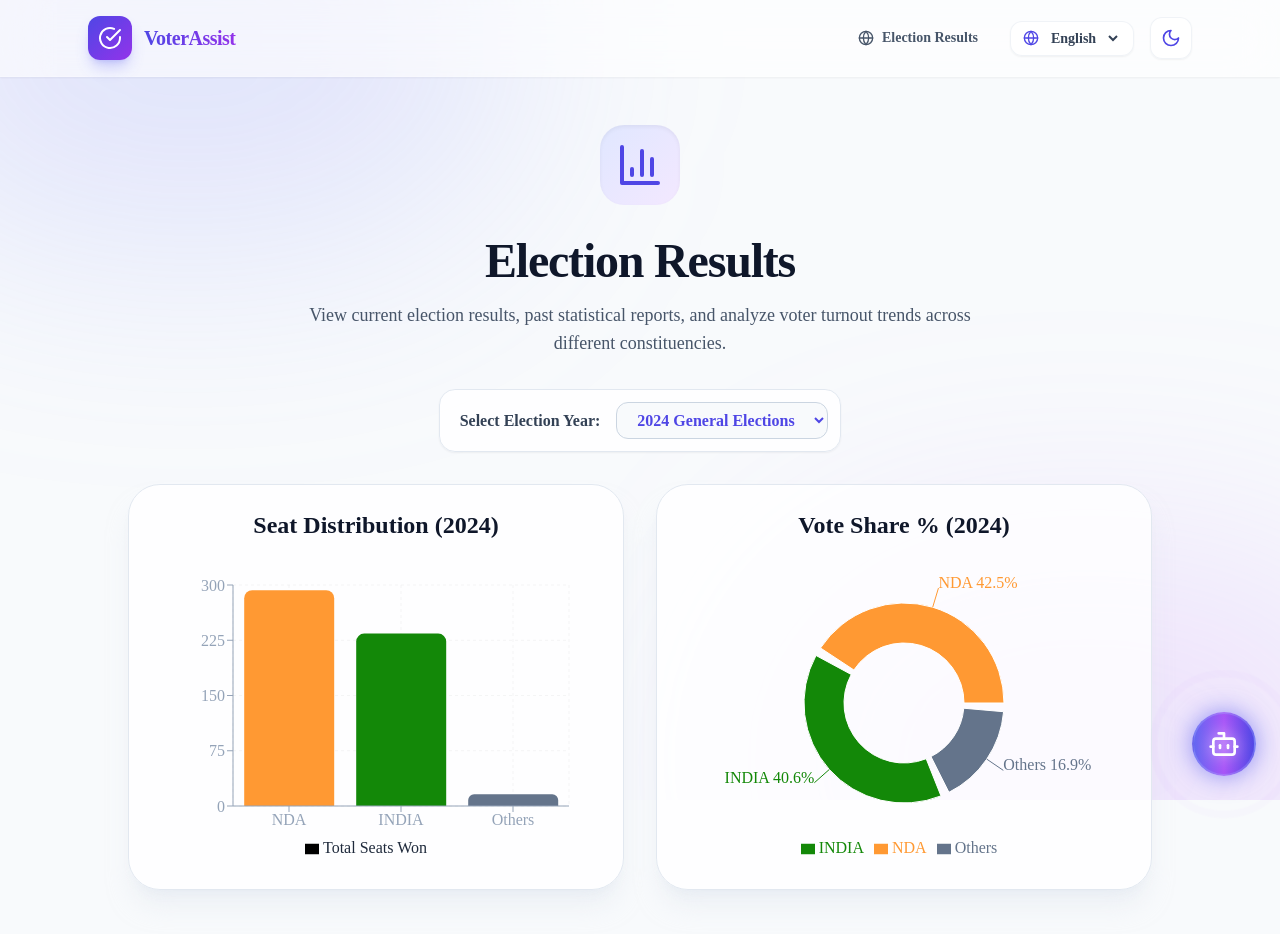
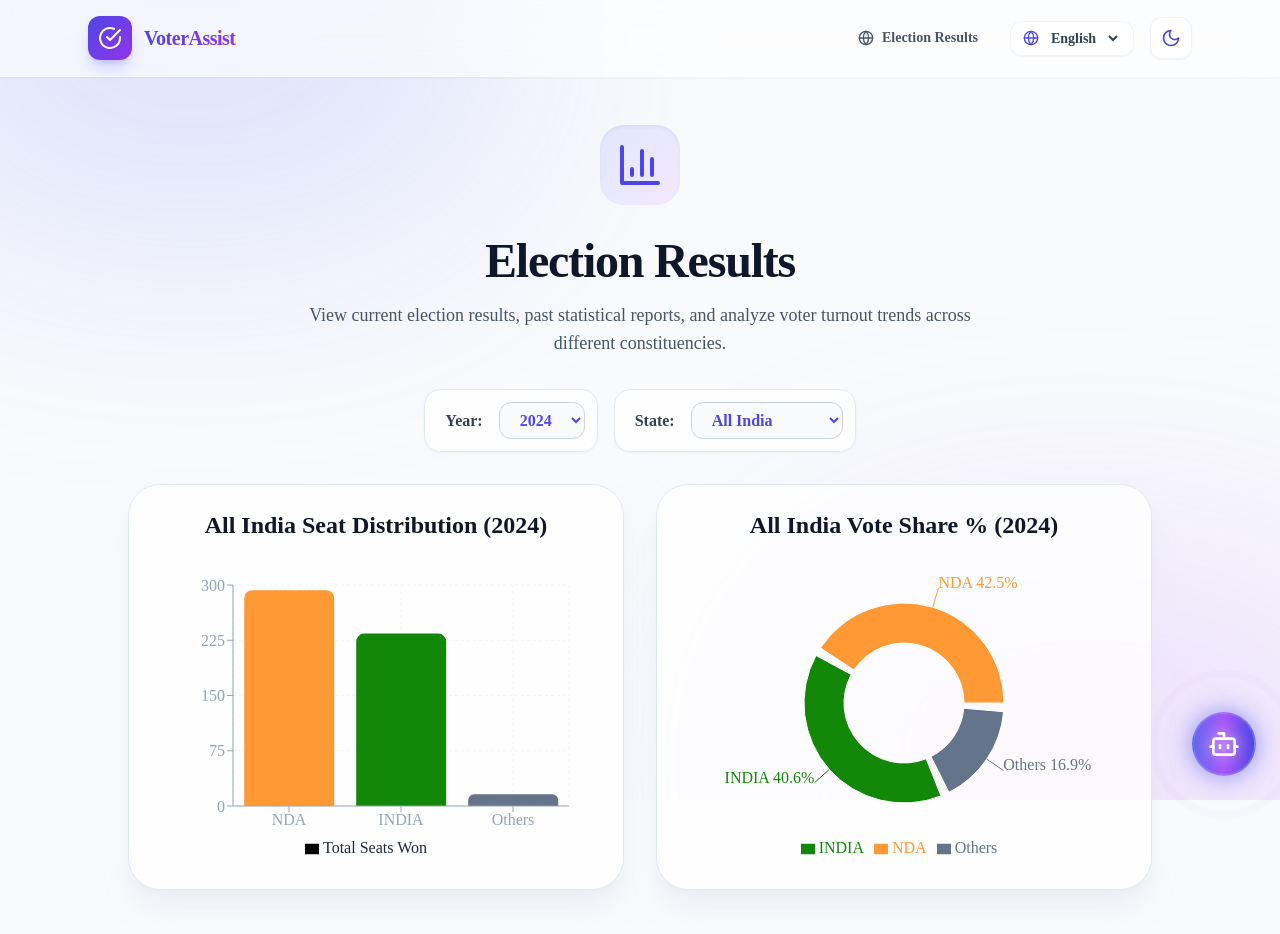
Before and after one commit to Siddi-Venkatesh/Election-Assistant, a React (Vite) app: page /results in a window 1280 px wide. Shown: the top 934 px of the page. Built offline with nearby package versions, Linux system fonts and the light colour scheme.

Commit message:
Add State dropdown to Election Results

```diff
--- a/src/pages/ElectionResults.jsx
+++ b/src/pages/ElectionResults.jsx
@@ -4,43 +4,30 @@ import { BarChart3 } from 'lucide-react';
 import { useTranslation } from 'react-i18next';
 import { BarChart, Bar, XAxis, YAxis, CartesianGrid, Tooltip, Legend, ResponsiveContainer, PieChart, Pie, Cell } from 'recharts';
 
-// Mock Data for different years
+// Mock Data for different years and states
+const STATES = ['All India', 'Uttar Pradesh', 'Maharashtra', 'West Bengal', 'Tamil Nadu'];
+
 const electionData = {
   '2024': {
-    seats: [
-      { party: 'NDA', seats: 293 },
-      { party: 'INDIA', seats: 234 },
-      { party: 'Others', seats: 16 }
-    ],
-    voteShare: [
-      { name: 'NDA', value: 42.5 },
-      { name: 'INDIA', value: 40.6 },
-      { name: 'Others', value: 16.9 }
-    ]
+    'All India': { seats: [{party: 'NDA', seats: 293}, {party: 'INDIA', seats: 234}, {party: 'Others', seats: 16}], voteShare: [{name: 'NDA', value: 42.5}, {name: 'INDIA', value: 40.6}, {name: 'Others', value: 16.9}] },
+    'Uttar Pradesh': { seats: [{party: 'NDA', seats: 36}, {party: 'INDIA', seats: 43}, {party: 'Others', seats: 1}], voteShare: [{name: 'NDA', value: 41.4}, {name: 'INDIA', value: 43.3}, {name: 'Others', value: 15.3}] },
+    'Maharashtra': { seats: [{party: 'NDA', seats: 17}, {party: 'INDIA', seats: 30}, {party: 'Others', seats: 1}], voteShare: [{name: 'NDA', value: 43.6}, {name: 'INDIA', value: 43.7}, {name: 'Others', value: 12.7}] },
+    'West Bengal': { seats: [{party: 'NDA', seats: 12}, {party: 'INDIA', seats: 29}, {party: 'Others', seats: 1}], voteShare: [{name: 'NDA', value: 38.7}, {name: 'INDIA', value: 45.8}, {name: 'Others', value: 15.5}] },
+    'Tamil Nadu': { seats: [{party: 'NDA', seats: 0}, {party: 'INDIA', seats: 39}, {party: 'Others', seats: 0}], voteShare: [{name: 'NDA', value: 11.3}, {name: 'INDIA', value: 46.9}, {name: 'Others', value: 41.8}] }
   },
   '2019': {
-    seats: [
-      { party: 'NDA', seats: 353 },
-      { party: 'UPA', seats: 91 },
-      { party: 'Others', seats: 98 }
-    ],
-    voteShare: [
-      { name: 'NDA', value: 45.0 },
-      { name: 'UPA', value: 26.0 },
-      { name: 'Others', value: 29.0 }
-    ]
+    'All India': { seats: [{party: 'NDA', seats: 353}, {party: 'UPA', seats: 91}, {party: 'Others', seats: 98}], voteShare: [{name: 'NDA', value: 45.0}, {name: 'UPA', value: 26.0}, {name: 'Others', value: 29.0}] },
+    'Uttar Pradesh': { seats: [{party: 'NDA', seats: 64}, {party: 'UPA', seats: 1}, {party: 'Others', seats: 15}], voteShare: [{name: 'NDA', value: 50.8}, {name: 'UPA', value: 6.4}, {name: 'Others', value: 42.8}] },
+    'Maharashtra': { seats: [{party: 'NDA', seats: 41}, {party: 'UPA', seats: 5}, {party: 'Others', seats: 2}], voteShare: [{name: 'NDA', value: 51.3}, {name: 'UPA', value: 32.1}, {name: 'Others', value: 16.6}] },
+    'West Bengal': { seats: [{party: 'NDA', seats: 18}, {party: 'UPA', seats: 2}, {party: 'Others', seats: 22}], voteShare: [{name: 'NDA', value: 40.6}, {name: 'UPA', value: 5.7}, {name: 'Others', value: 53.7}] },
+    'Tamil Nadu': { seats: [{party: 'NDA', seats: 1}, {party: 'UPA', seats: 38}, {party: 'Others', seats: 0}], voteShare: [{name: 'NDA', value: 18.5}, {name: 'UPA', value: 53.3}, {name: 'Others', value: 28.2}] }
   },
   '2014': {
-    seats: [
-      { party: 'NDA', seats: 336 },
-      { party: 'UPA', seats: 60 },
-      { party: 'Others', seats: 147 }
-    ],
-    voteShare: [
-      { name: 'NDA', value: 38.5 },
-      { name: 'UPA', value: 23.0 },
-      { name: 'Others', value: 38.5 }
-    ]
+    'All India': { seats: [{party: 'NDA', seats: 336}, {party: 'UPA', seats: 60}, {party: 'Others', seats: 147}], voteShare: [{name: 'NDA', value: 38.5}, {name: 'UPA', value: 23.0}, {name: 'Others', value: 38.5}] },
+    'Uttar Pradesh': { seats: [{party: 'NDA', seats: 73}, {party: 'UPA', seats: 2}, {party: 'Others', seats: 5}], voteShare: [{name: 'NDA', value: 43.3}, {name: 'UPA', value: 7.5}, {name: 'Others', value: 49.2}] },
+    'Maharashtra': { seats: [{party: 'NDA', seats: 42}, {party: 'UPA', seats: 6}, {party: 'Others', seats: 0}], voteShare: [{name: 'NDA', value: 51.3}, {name: 'UPA', value: 34.4}, {name: 'Others', value: 14.3}] },
+    'West Bengal': { seats: [{party: 'NDA', seats: 2}, {party: 'UPA', seats: 4}, {party: 'Others', seats: 36}], voteShare: [{name: 'NDA', value: 17.0}, {name: 'UPA', value: 9.7}, {name: 'Others', value: 73.3}] },
+    'Tamil Nadu': { seats: [{party: 'NDA', seats: 1}, {party: 'UPA', seats: 0}, {party: 'Others', seats: 38}], voteShare: [{name: 'NDA', value: 18.8}, {name: 'UPA', value: 23.9}, {name: 'Others', value: 57.3}] }
   }
 };
 
@@ -49,8 +36,10 @@ const COLORS = ['#ff9933', '#138808', '#64748b']; // Indian flag colors + slate
 export default function ElectionResults() {
   const { t } = useTranslation();
   const [selectedYear, setSelectedYear] = useState('2024');
+  const [selectedState, setSelectedState] = useState('All India');
 
-  const data = electionData[selectedYear];
+  // Fallback to empty data structure if state/year combo doesn't exist
+  const data = electionData[selectedYear]?.[selectedState] || { seats: [], voteShare: [] };
 
   return (
     <div className="max-w-5xl mx-auto space-y-8">
@@ -70,20 +59,38 @@ export default function ElectionResults() {
         </p>
       </div>
 
-      <div className="flex justify-center mb-8">
-        <div className="bg-white/80 dark:bg-slate-800/80 backdrop-blur-xl p-3 rounded-2xl shadow-sm border border-slate-200 dark:border-slate-700 flex items-center gap-4">
-          <label htmlFor="year-select" className="font-bold text-slate-700 dark:text-slate-300 ml-2">
-            Select Election Year:
+      <div className="flex flex-col sm:flex-row justify-center items-center gap-4 mb-8">
+        {/* Year Dropdown */}
+        <div className="bg-white/80 dark:bg-slate-800/80 backdrop-blur-xl p-3 rounded-2xl shadow-sm border border-slate-200 dark:border-slate-700 flex items-center gap-4 w-full sm:w-auto">
+          <label htmlFor="year-select" className="font-bold text-slate-700 dark:text-slate-300 ml-2 whitespace-nowrap">
+            Year:
           </label>
           <select
             id="year-select"
             value={selectedYear}
             onChange={(e) => setSelectedYear(e.target.value)}
-            className="bg-slate-50 dark:bg-slate-900 border border-slate-300 dark:border-slate-600 rounded-xl px-4 py-2 font-semibold text-indigo-600 dark:text-indigo-400 focus:outline-none focus:ring-2 focus:ring-indigo-500 transition-all cursor-pointer"
+            className="bg-slate-50 dark:bg-slate-900 border border-slate-300 dark:border-slate-600 rounded-xl px-4 py-2 font-semibold text-indigo-600 dark:text-indigo-400 focus:outline-none focus:ring-2 focus:ring-indigo-500 transition-all cursor-pointer w-full"
           >
-            <option value="2024">2024 General Elections</option>
-            <option value="2019">2019 General Elections</option>
-            <option value="2014">2014 General Elections</option>
+            <option value="2024">2024</option>
+            <option value="2019">2019</option>
+            <option value="2014">2014</option>
+          </select>
+        </div>
+
+        {/* State Dropdown */}
+        <div className="bg-white/80 dark:bg-slate-800/80 backdrop-blur-xl p-3 rounded-2xl shadow-sm border border-slate-200 dark:border-slate-700 flex items-center gap-4 w-full sm:w-auto">
+          <label htmlFor="state-select" className="font-bold text-slate-700 dark:text-slate-300 ml-2 whitespace-nowrap">
+            State:
+          </label>
+          <select
+            id="state-select"
+            value={selectedState}
+            onChange={(e) => setSelectedState(e.target.value)}
+            className="bg-slate-50 dark:bg-slate-900 border border-slate-300 dark:border-slate-600 rounded-xl px-4 py-2 font-semibold text-indigo-600 dark:text-indigo-400 focus:outline-none focus:ring-2 focus:ring-indigo-500 transition-all cursor-pointer w-full"
+          >
+            {STATES.map((state) => (
+              <option key={state} value={state}>{state}</option>
+            ))}
           </select>
         </div>
       </div>
@@ -93,11 +100,11 @@ export default function ElectionResults() {
         <motion.div
           initial={{ opacity: 0, y: 20 }}
           animate={{ opacity: 1, y: 0 }}
-          key={`bar-${selectedYear}`}
+          key={`bar-${selectedYear}-${selectedState}`}
           className="bg-white/80 dark:bg-slate-800/80 backdrop-blur-xl p-6 rounded-[2rem] border border-slate-200 dark:border-slate-700 shadow-xl shadow-slate-200/50 dark:shadow-none"
         >
           <h3 className="text-2xl font-bold text-slate-900 dark:text-white mb-6 text-center">
-            Seat Distribution ({selectedYear})
+            {selectedState} Seat Distribution ({selectedYear})
           </h3>
           <div className="h-[300px] w-full">
             <ResponsiveContainer width="100%" height="100%">
@@ -128,11 +135,11 @@ export default function ElectionResults() {
           initial={{ opacity: 0, y: 20 }}
           animate={{ opacity: 1, y: 0 }}
           transition={{ delay: 0.1 }}
-          key={`pie-${selectedYear}`}
+          key={`pie-${selectedYear}-${selectedState}`}
           className="bg-white/80 dark:bg-slate-800/80 backdrop-blur-xl p-6 rounded-[2rem] border border-slate-200 dark:border-slate-700 shadow-xl shadow-slate-200/50 dark:shadow-none"
         >
           <h3 className="text-2xl font-bold text-slate-900 dark:text-white mb-6 text-center">
-            Vote Share % ({selectedYear})
+            {selectedState} Vote Share % ({selectedYear})
           </h3>
           <div className="h-[300px] w-full flex justify-center">
             <ResponsiveContainer width="100%" height="100%">
```
